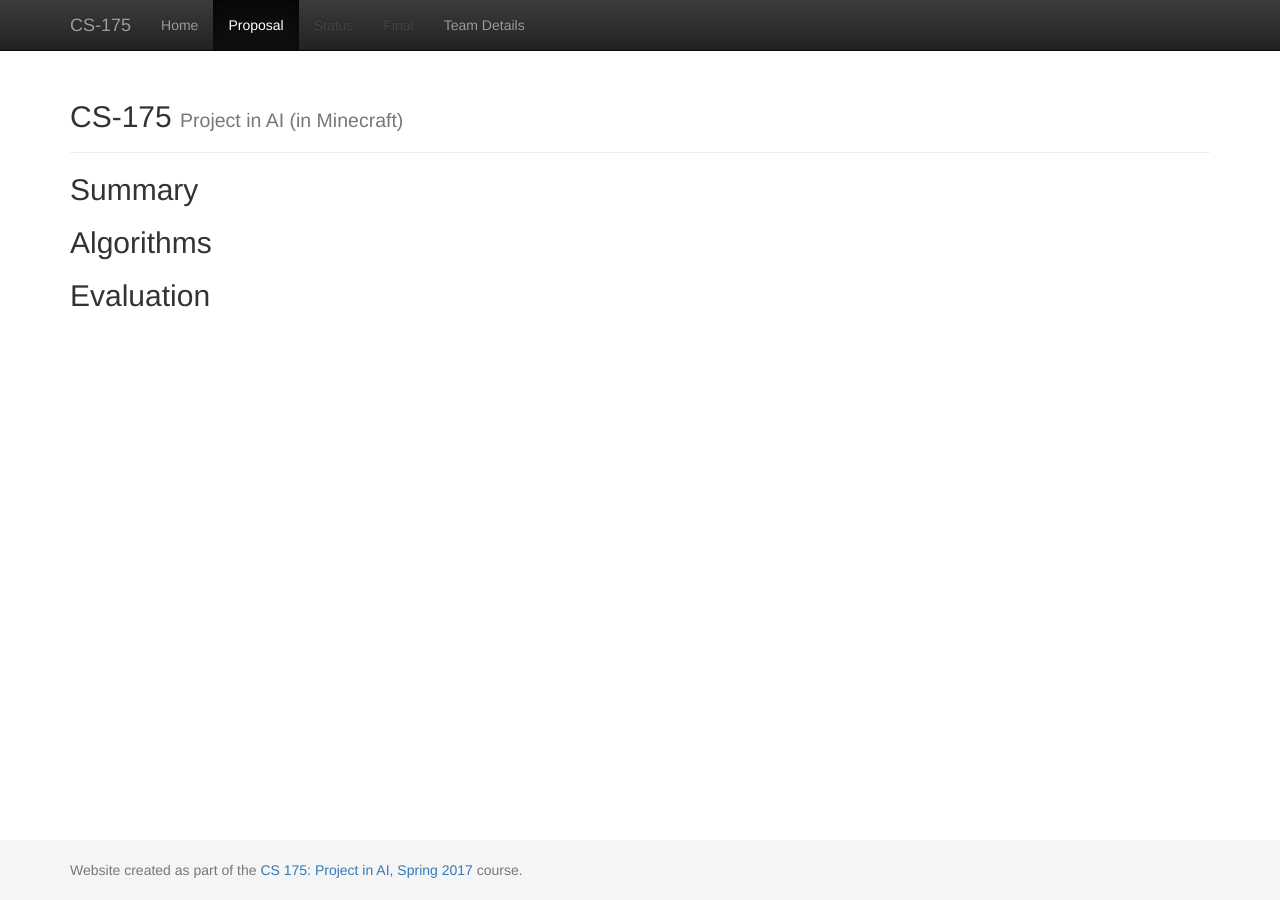
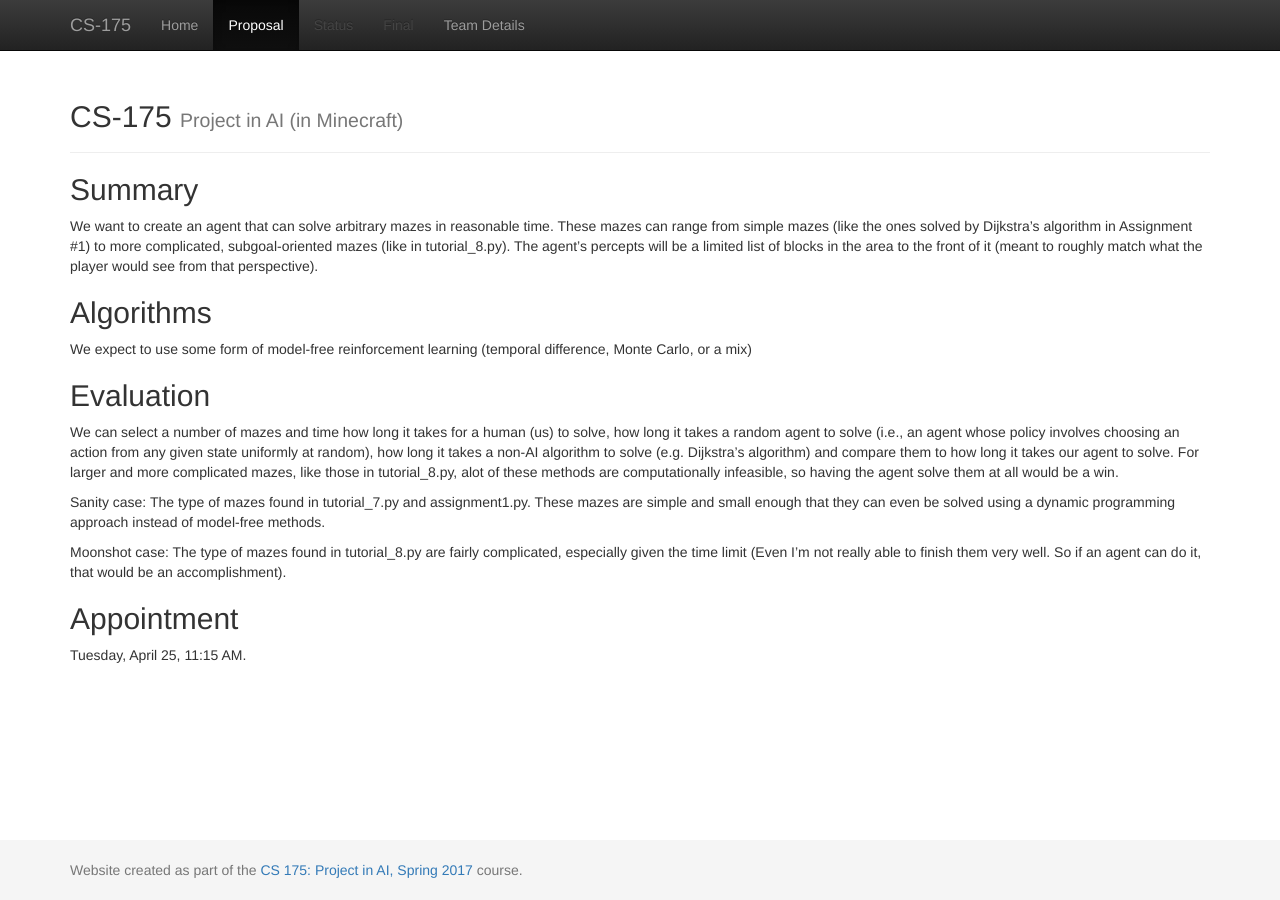
Before and after one commit to katmannn/The-Ground-is-Lava, a Jekyll site: the page built from docs/proposal.md, in a window 1280 px wide. Built offline with Jekyll 4.4.1, drawn with Linux system fonts in a browser that asks for light colours.

Commit message:
Update proposal.md

```diff
--- a/docs/proposal.md
+++ b/docs/proposal.md
@@ -4,9 +4,17 @@ title: Proposal
 ---
 
 ## Summary
-
+We want to create an agent that can solve arbitrary mazes in reasonable time. These mazes can range from simple mazes (like the ones solved by Dijkstra's algorithm in Assignment #1) to more complicated, subgoal-oriented mazes (like in tutorial_8.py). The agent's percepts will be a limited list of blocks in the area to the front of it (meant to roughly match what the player would see from that perspective).
 
 ## Algorithms
-
+We expect to use some form of model-free reinforcement learning (temporal difference, Monte Carlo, or a mix)
 
 ## Evaluation
+We can select a number of mazes and time how long it takes for a human (us) to solve, how long it takes a random agent to solve (i.e., an agent whose policy involves choosing an action from any given state uniformly at random), how long it takes a non-AI algorithm to solve (e.g. Dijkstra's algorithm) and compare them to how long it takes our agent to solve. For larger and more complicated mazes, like those in tutorial_8.py, alot of these methods are computationally infeasible, so having the agent solve them at all would be a win.
+
+Sanity case: The type of mazes found in tutorial_7.py and assignment1.py. These mazes are simple and small enough that they can even be solved using a dynamic programming approach instead of model-free methods.
+
+Moonshot case: The type of mazes found in tutorial_8.py are fairly complicated, especially given the time limit (Even I'm not really able to finish them very well. So if an agent can do it, that would be an accomplishment).
+
+## Appointment
+Tuesday, April 25, 11:15 AM.
```
